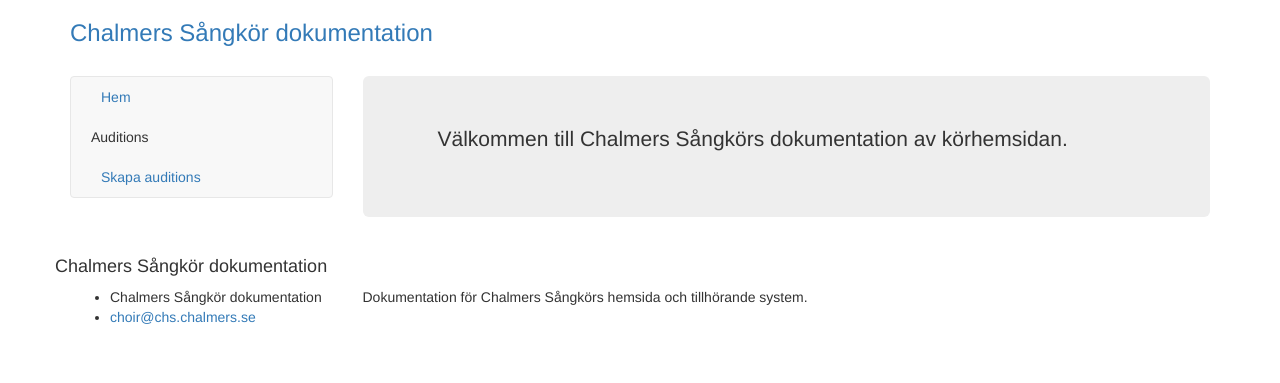
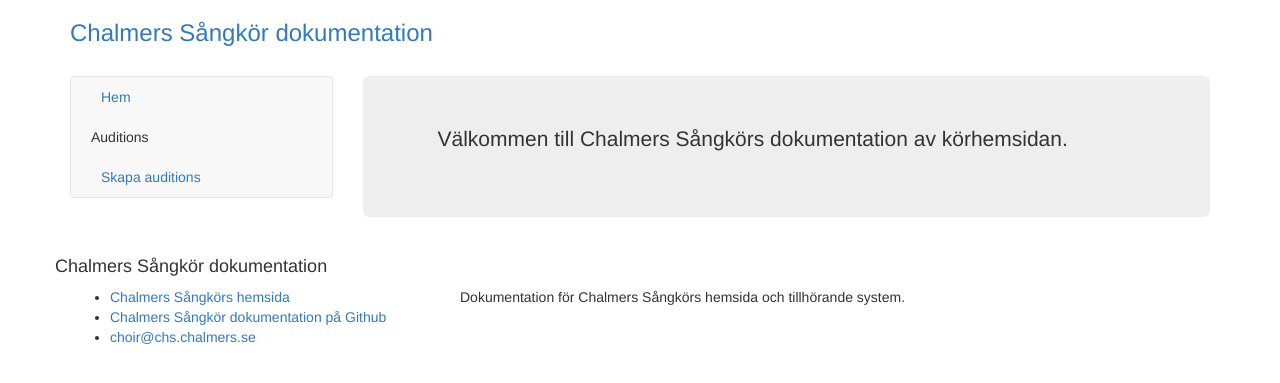
Before and after one commit to chalmers-choir/chalmers-choir.github.io, a Jekyll site: the page built from index.html, in a window 1280 px wide. Shown: the top 383 px of the page. Built offline with Jekyll 4.4.1, drawn with Linux system fonts in a browser that asks for light colours; nearby versions of some CDN libraries.

Commit message:
Uppdaterar footer

```diff
--- a/_includes/footer.html
+++ b/_includes/footer.html
@@ -1,11 +1,12 @@
 <h2 class="h4">{{ site.title }}</h2>
-<div class="col-sm-3">
+<div class="col-sm-4">
   <ul>
-    <li>{{ site.title }}</li>
+    <li><a href="http://chalmerssångkör.se" target="_blank">Chalmers Sångkörs hemsida</a></li>
+    <li><a href="https://github.com/chalmers-choir/chalmers-choir.github.io" target="_blank">{{ site.title }} på Github</a></li>
     <li><a href="mailto:{{ site.email }}">{{ site.email }}</a></li>
   </ul>
 </div>
-<div class="col-sm-9">
+<div class="col-sm-8">
   <p>{{ site.description }}</p>
 </div>
 
```
